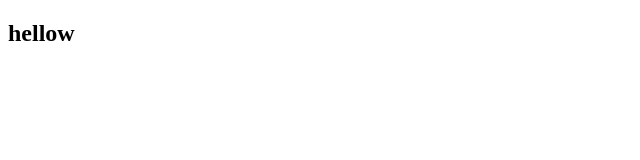
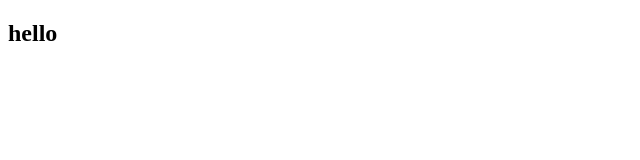
Before and after one commit to jillagopi/testapp, a plain HTML site: page index.html in a window 1280 px wide. Shown: the full height of the page, 0-640 px from the left. Drawn offline with Linux system fonts and the light colour scheme.

Commit message:
Updated file

```diff
--- a/index.html
+++ b/index.html
@@ -4,6 +4,6 @@
 <title>testpage</title>
 </head>
 <body>
-<h2>hellow</h2>
+<h2>hello</h2>
 </body>
 </html>
```
